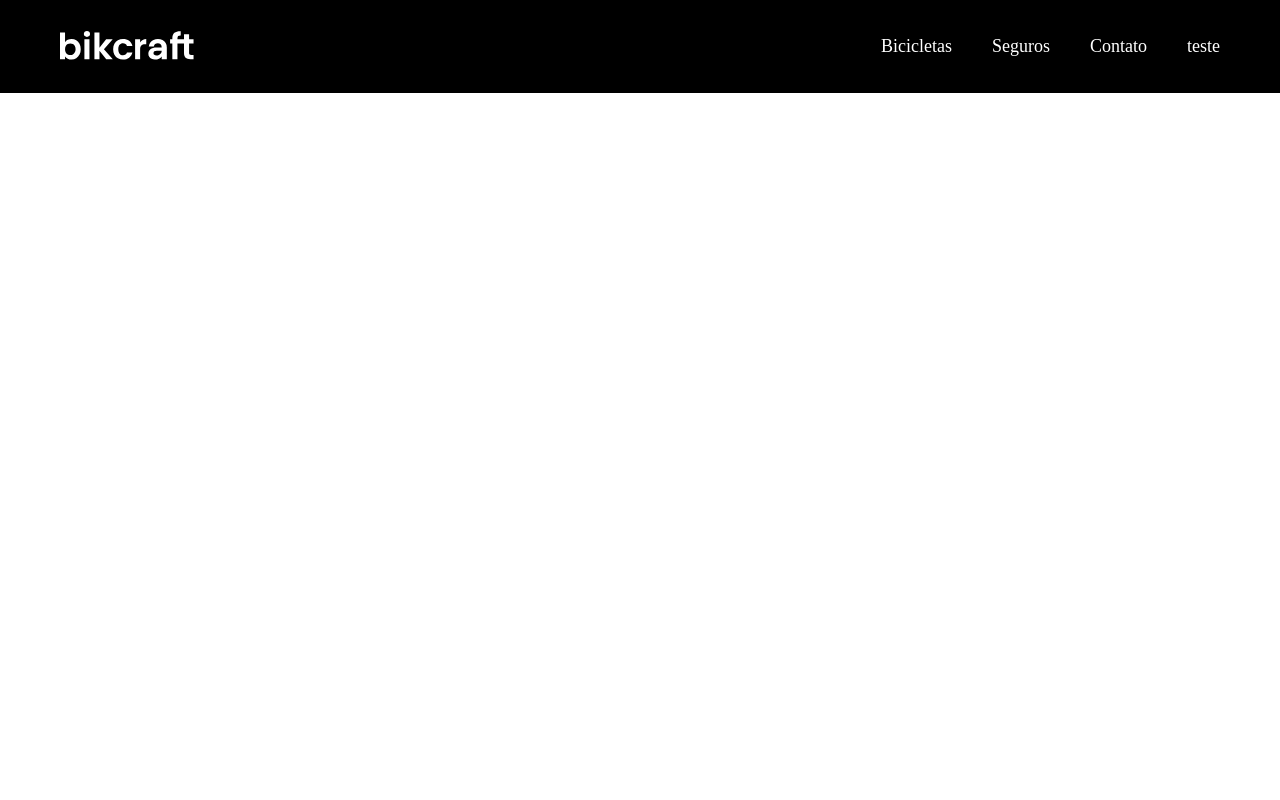
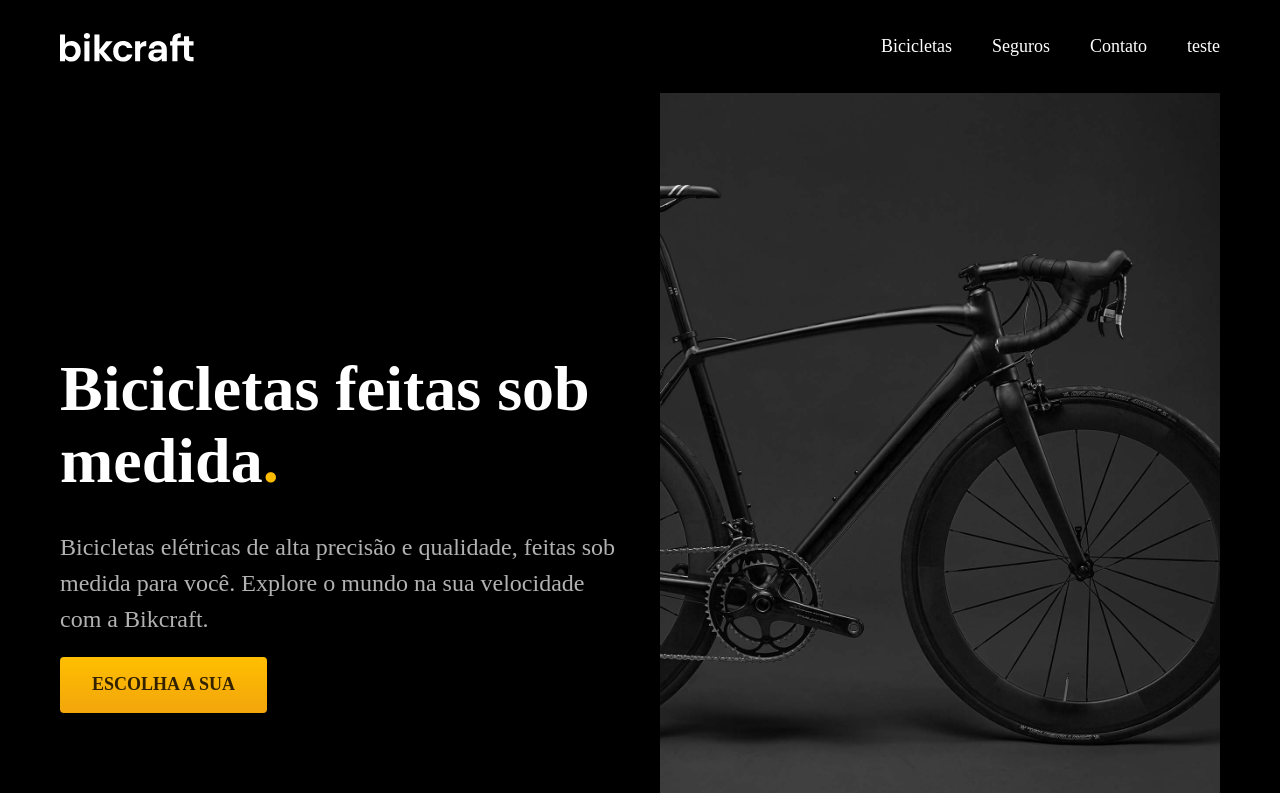
Before and after one commit to devhugocruz/bikcraft, a plain HTML site: page index.html in a window 1280 px wide. Drawn offline with Linux system fonts and the light colour scheme.

Commit message:
teste 01

```diff
--- a/css/style.css
+++ b/css/style.css
@@ -1,16 +1,23 @@
 body {
   margin: 0px;
 }
-
+h1,
+ul,
+p {
+  margin: 0px;
+}
 ul {
-  margin: 0px;
   padding: 0px;
   list-style: none;
 }
 a {
   text-decoration: none;
+  color: inherit;
 }
-
+img {
+  max-width: 100%;
+  display: block;
+}
 .header-bg {
   background-color: #000000;
 }
@@ -83,3 +90,52 @@ a {
     font-size: 14px;
   }
 }
+
+.introducao-bg {
+  background: #000000;
+  color: #ffffff;
+}
+.introducao {
+  display: grid;
+  grid-template-columns: 1fr 1fr;
+  gap: 0px 40px;
+  box-sizing: border-box;
+  max-width: 1200px;
+  padding-left: 20px;
+  padding-right: 20px;
+  margin-left: auto;
+  margin-right: auto;
+}
+.introducao-conteudo {
+  align-self: end;
+  padding-bottom: 80px;
+}
+.introducao h1 {
+  margin-bottom: 32px;
+  font-size: 64px;
+  line-height: 1.125;
+}
+.introducao h1 span {
+  color: #ffbb00;
+}
+.introducao p {
+  margin-bottom: 20px;
+  font-size: 24px;
+  line-height: 1.5;
+  color: #b2b2b2;
+}
+.introducao a {
+  display: inline-block;
+  padding: 16px 32px;
+  background: linear-gradient(#ffbf00, #f2a50c);
+  border-radius: 4px;
+  box-shadow: 0px 1px 2px rgba(0, 0, 0, 0.1);
+  text-transform: uppercase;
+  color: #332200;
+  font-size: 18px;
+  line-height: 1.33;
+  font-weight: bold;
+}
+.introducao a:hover {
+  background: linear-gradient(#ffb60d, #e59317);
+}
--- a/index.html
+++ b/index.html
@@ -27,6 +27,16 @@
       </nav>
     </div>
   </header>
+  <main class="introducao-bg">
+    <div class="introducao">
+      <div class="introducao-conteudo">
+        <h1>Bicicletas feitas sob medida<span>.</span></h1>
+        <p>Bicicletas elétricas de alta precisão e qualidade, feitas sob medida para você. Explore o mundo na sua velocidade com a Bikcraft.</p>
+        <a href="./bicicletas.html">Escolha a sua</a>
+      </div>
+      <img src="./img/fotos/introducao.jpg" alt="Bicicleta elétrica preta">
+    </div>
+  </main>
 </body>
 
 </html>
```
